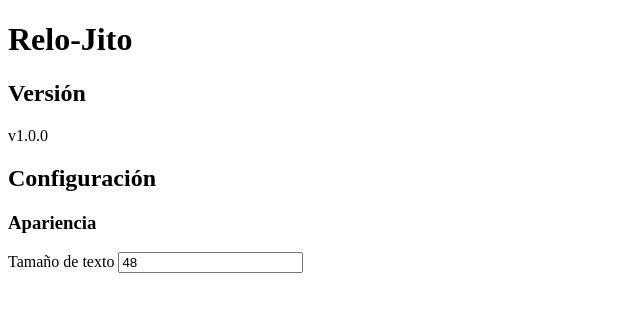
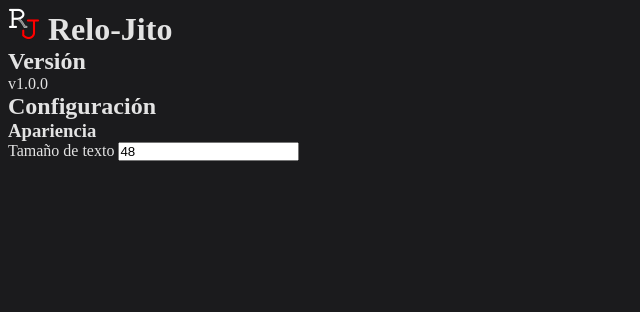
Before and after one commit to dende190/relo-jito, an Electron app: page codigo/ventanas/configuracion/configuracion.html in a window 1280 px wide. Shown: the whole page, without its empty margins (0-640 px from the left). Drawn offline with Linux system fonts and the light colour scheme.

Commit message:
Agrega estilos a la ventana de configuraciń, y el logo para que quede más mela =D

```diff
--- /dev/null
+++ b/codigo/ventanas/configuracion/configuracion.css
@@ -0,0 +1,12 @@
+* {
+  margin: 0;
+  padding: 0;
+}
+.configuracion {
+  background-color: rgb(27, 27, 29);
+  color: rgb(227, 227, 227);
+  padding: 8px;
+}
+.configuracion-logo {
+  width: 32px;
+}
--- a/codigo/ventanas/configuracion/configuracion.html
+++ b/codigo/ventanas/configuracion/configuracion.html
@@ -7,9 +7,13 @@
       content="default-src 'self'; script-src 'self'"
     />
     <title>Relo-Jito</title>
+    <link rel="stylesheet" type="text/css" href="./configuracion.css">
   </head>
-  <body>
-    <h1>Relo-Jito</h1>
+  <body class="configuracion">
+    <h1>
+      <img class="configuracion-logo" src="../../../imagenes/logo.png"/>
+      Relo-Jito
+    </h1>
     <h2>Versión</h2>
     <p>v1.0.0</p>
     <h2>Configuración</h2>
@@ -20,6 +24,5 @@
         <input class="jsTextoTamano" type="number" value="48"/>
       </label>
     </form>
-    <script src="./configuracion.js"></script>
   </body>
 </html>
```
